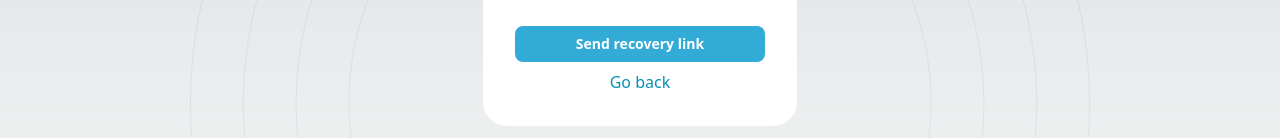
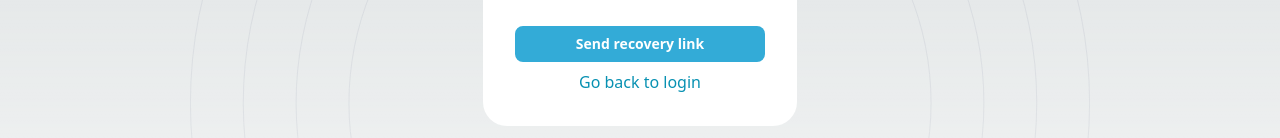
Before and after one commit to luisDevpeoplz/openRecruitment, a Next.js app: page /forgot-password in a window 1280 px wide. Shown: the part 311-449 px from the top of the page. Built offline with nearby package versions, Linux system fonts and the light colour scheme.

Commit message:
delete unnecessary div

```diff
--- a/src/components/forms/ForgotPasswordForm.tsx
+++ b/src/components/forms/ForgotPasswordForm.tsx
@@ -37,7 +37,7 @@ const ForgotPasswordForm = () => {
           href="/login"
           className="text-cyan-600 hover:underline mt-2 text-center block w-full"
         >
-          Go back
+          Go back to login
         </Link>
       </form>
     </>
```
